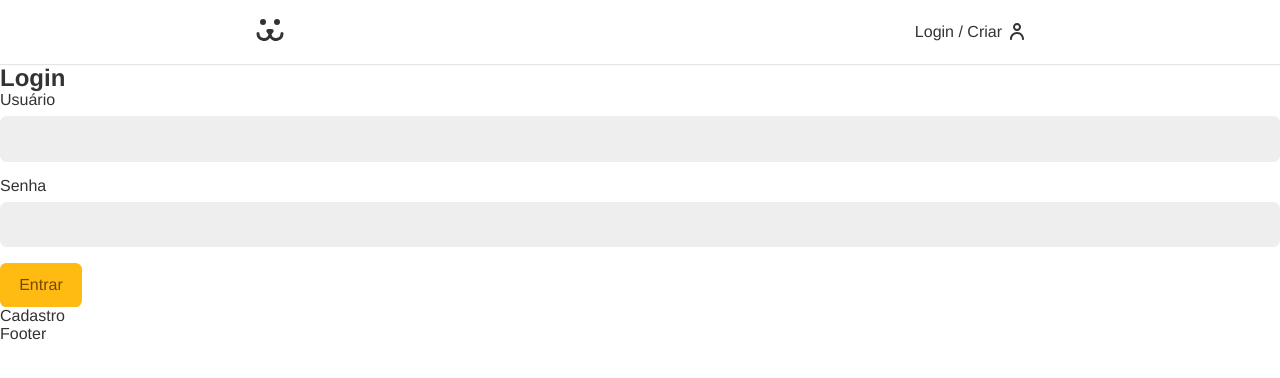
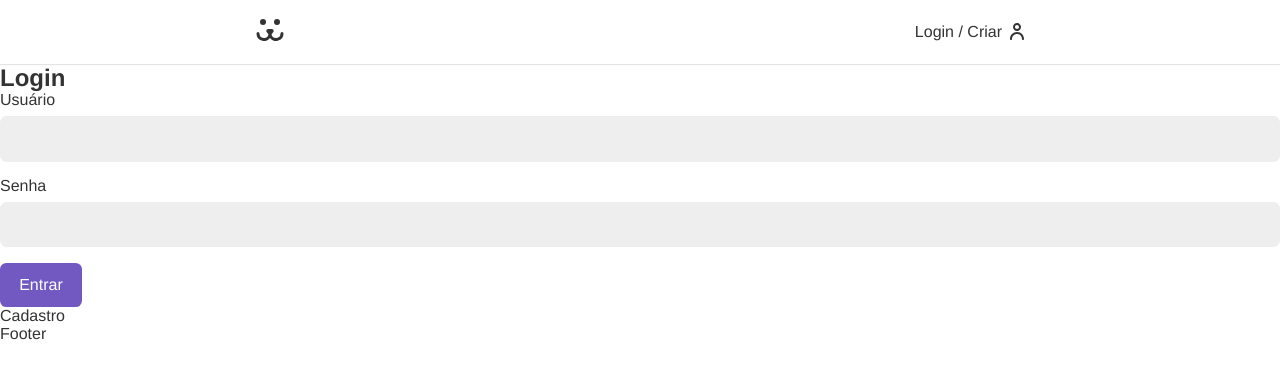
Before and after one commit to samuelrrs/instadogs, a React (Create React App) app: page /login in a window 1280 px wide. Shown: the top 378 px of the page. Built offline with nearby package versions, Linux system fonts and the light colour scheme.

Commit message:
style: Alterando o estilo do botão

```diff
--- a/src/Components/Forms/Button/Button.module.css
+++ b/src/Components/Forms/Button/Button.module.css
@@ -4,8 +4,8 @@
   cursor: pointer;
   border: none;
   border-radius: 0.4rem;
-  background: #fb1;
-  color: #764701;
+  background: #7159c1;
+  color: #fff;
   padding: 0.8rem 1.2rem;
   box-sizing: border-box;
   transition: 0.1s;
```
